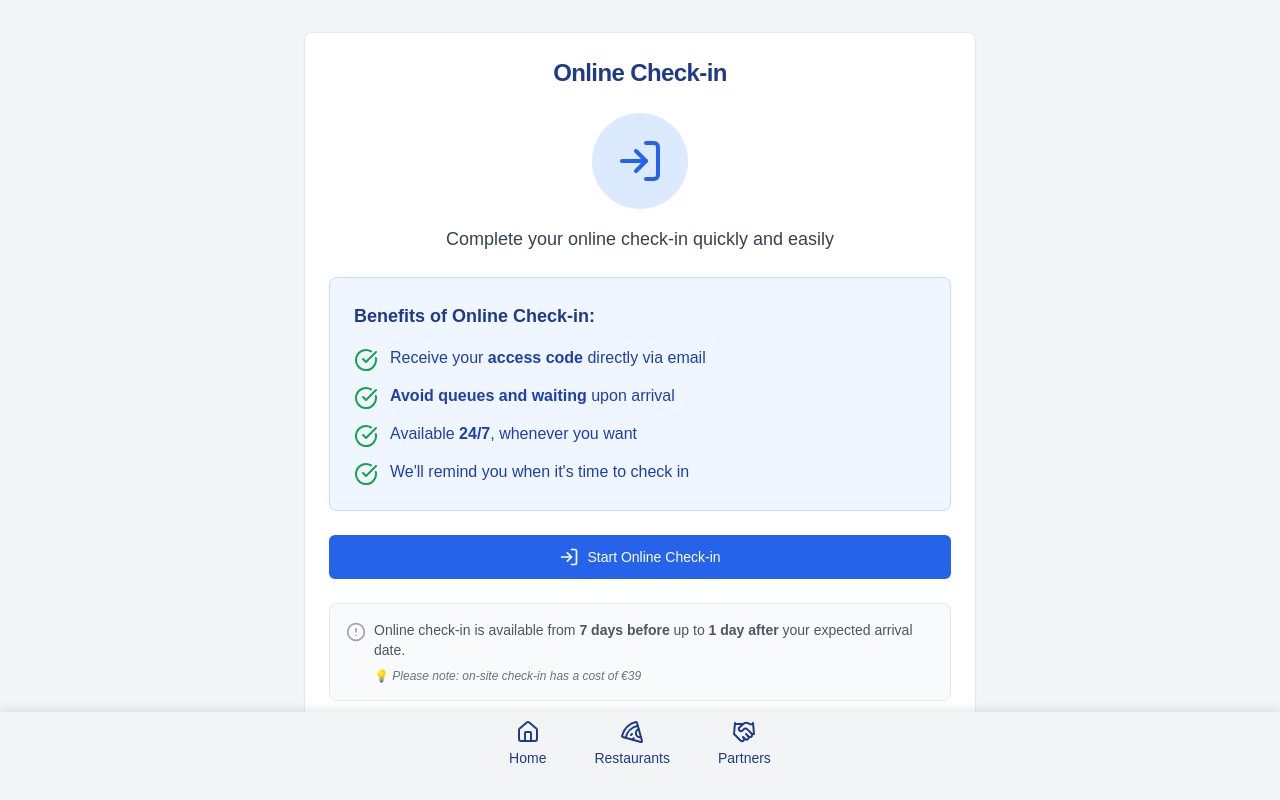
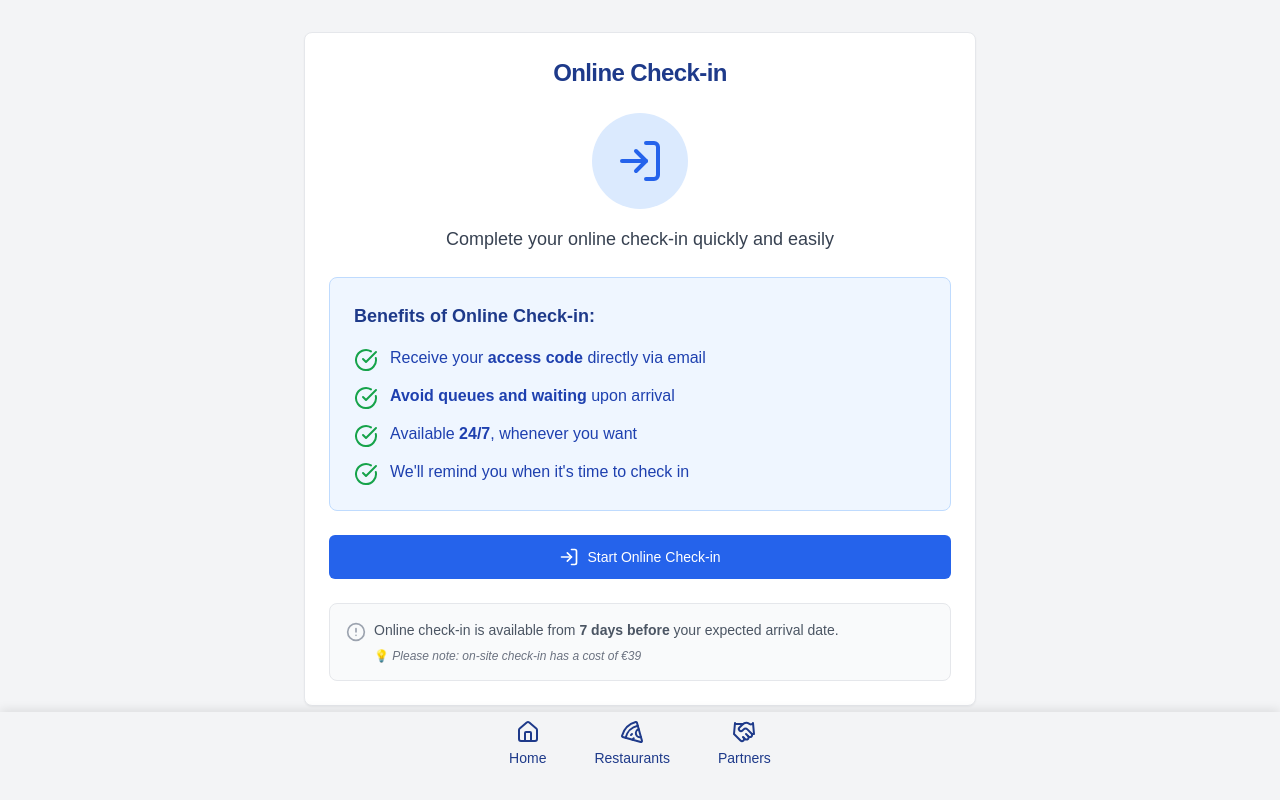
Before and after one commit to Mardar91/nva-webapp, a React (Create React App) app: page /check-in in a window 1280 px wide. Built offline with nearby package versions, Linux system fonts and the light colour scheme.

Commit message:
Update CheckIn.tsx

```diff
--- a/src/pages/CheckIn.tsx
+++ b/src/pages/CheckIn.tsx
@@ -608,7 +608,7 @@ const CheckIn = () => {
                 <p className="text-sm text-gray-600 dark:text-gray-400 flex items-start gap-2">
                   <AlertCircle className="h-5 w-5 text-gray-400 flex-shrink-0 mt-0.5" />
                   <span>
-                    Online check-in is available from <strong>7 days before</strong> up to <strong>1 day after</strong> your expected arrival date.
+                    Online check-in is available from <strong>7 days before</strong> your expected arrival date.
                     <span className="block mt-2 text-xs text-gray-500 dark:text-gray-500">
                       💡 <em>Please note: on-site check-in has a cost of €39</em>
                     </span>
```
